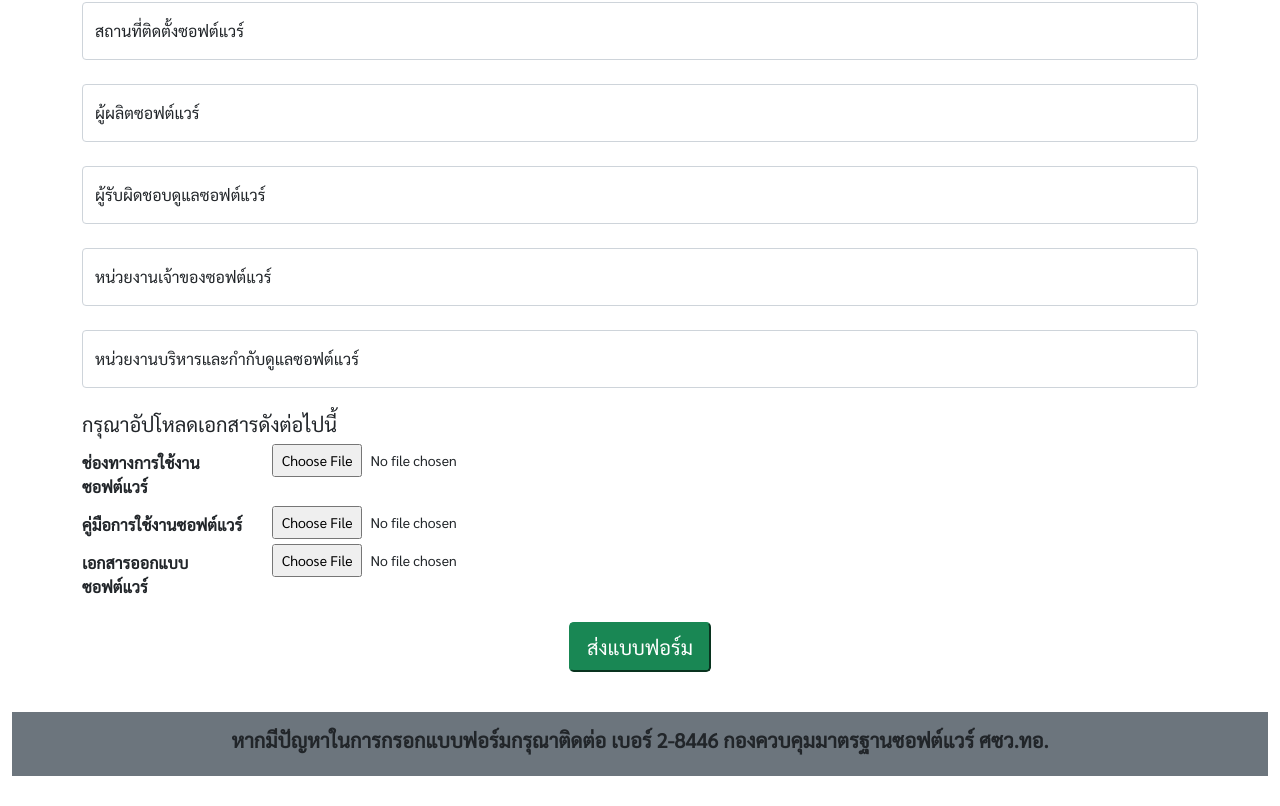
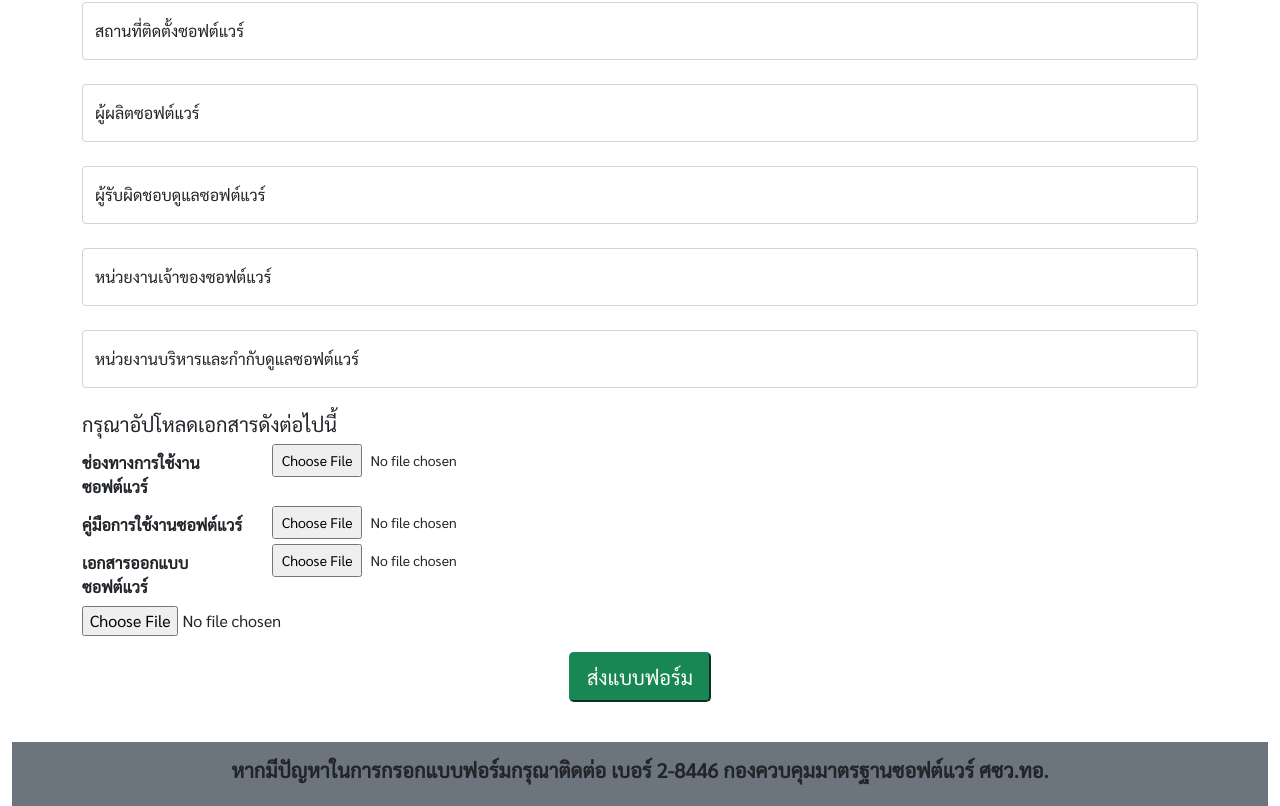
Before and after one commit to Pheerapong53/Req-App, a React (Create React App) app in the folder client/: page / in a window 1280 px wide. Shown: the part 1816-2622 px from the top of the page. Before the commit the page ends 2592 px from the top, so only its background shows below. Built offline with nearby package versions, Linux system fonts and the light colour scheme.

Commit message:
pass file data

```diff
--- a/client/src/component/Form.jsx
+++ b/client/src/component/Form.jsx
@@ -1,5 +1,6 @@
 import React, { useState, useEffect } from "react";
 import { useNavigate } from "react-router-dom";
+import UploadFile from "./UploadFile";
 import "bootstrap/dist/css/bootstrap.min.css";
 import logo from "../img/logo.png";
 import "../assets/styles/style.css";
@@ -555,6 +556,7 @@ const Form = () => {
                   />
                 </div>
               </div>
+              <UploadFile />
             </div>
           </div>
           <div className="text-center p-3">
--- a/client/src/component/FormPdf.jsx
+++ b/client/src/component/FormPdf.jsx
@@ -3,6 +3,7 @@ import logo from "../img/logo.png";
 import { useLocation } from "react-router-dom";
 import Axios from "axios";
 import { useReactToPrint } from "react-to-print";
+
 // import {Page, Text, View, Document, StyleSheet} from 'react-pdf';
 import TextareaAutosize from "react-textarea-autosize";
 
--- /dev/null
+++ b/client/src/component/UploadFile.jsx
@@ -0,0 +1,34 @@
+import React, {useState} from "react";
+import Axios from "axios";
+
+
+function UploadFile() {
+    Axios.defaults.withCredentials = true;
+     const [pdfFile, setPdfFile] = useState('');
+     const handleFileInputChange = (e) => {
+        const file = e.target.files[0];
+        const reader = new FileReader();
+        reader.readAsDataURL(file);
+        reader.onloadend = () => {
+            setPdfFile(reader.result);
+        }
+     }
+
+    //  const handleSubmitFile = (e) => {
+    //     e.preventDefault();
+    //     if(!previewSource) return;
+    //     Axios.put(`api url`, {data: pdfFile});
+    //  }
+    console.log(pdfFile);
+    return (
+        <div>
+
+            <input
+                type="file"
+                onChange={handleFileInputChange}
+                />
+        </div>
+    );
+}
+
+export default UploadFile;
```
